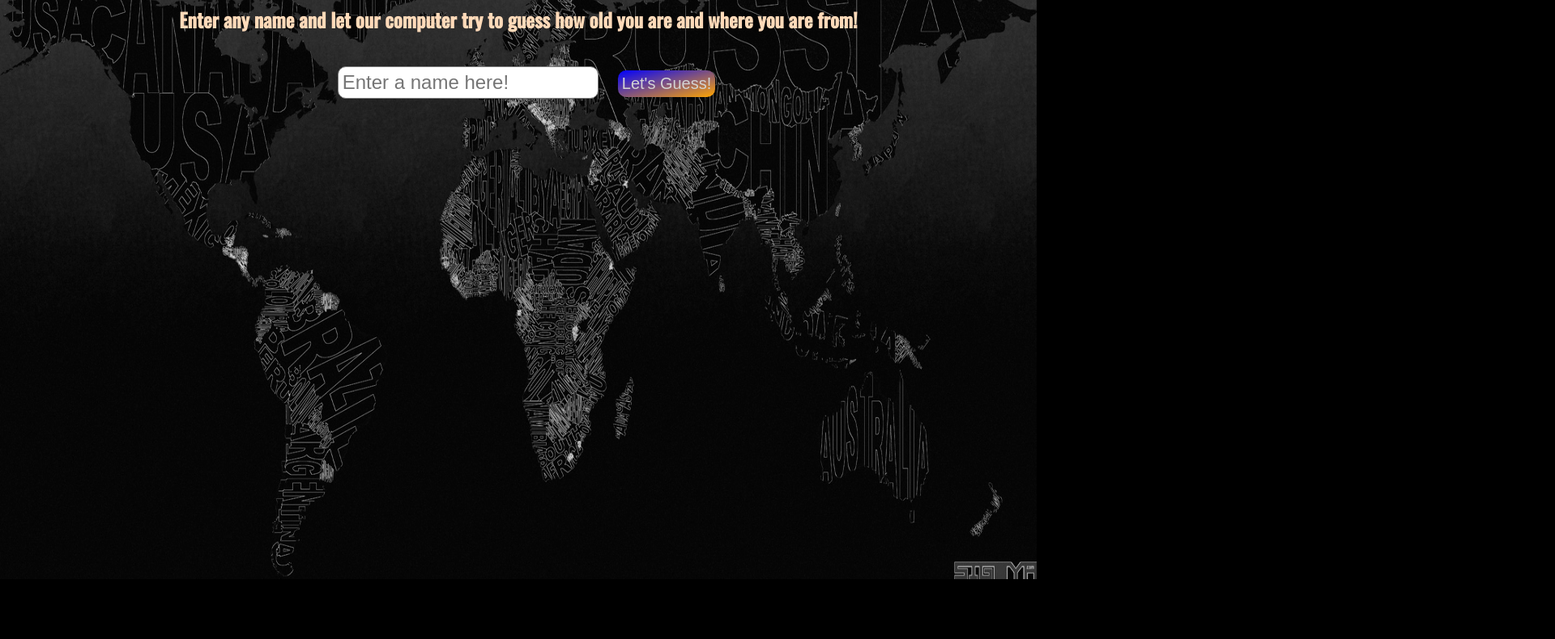
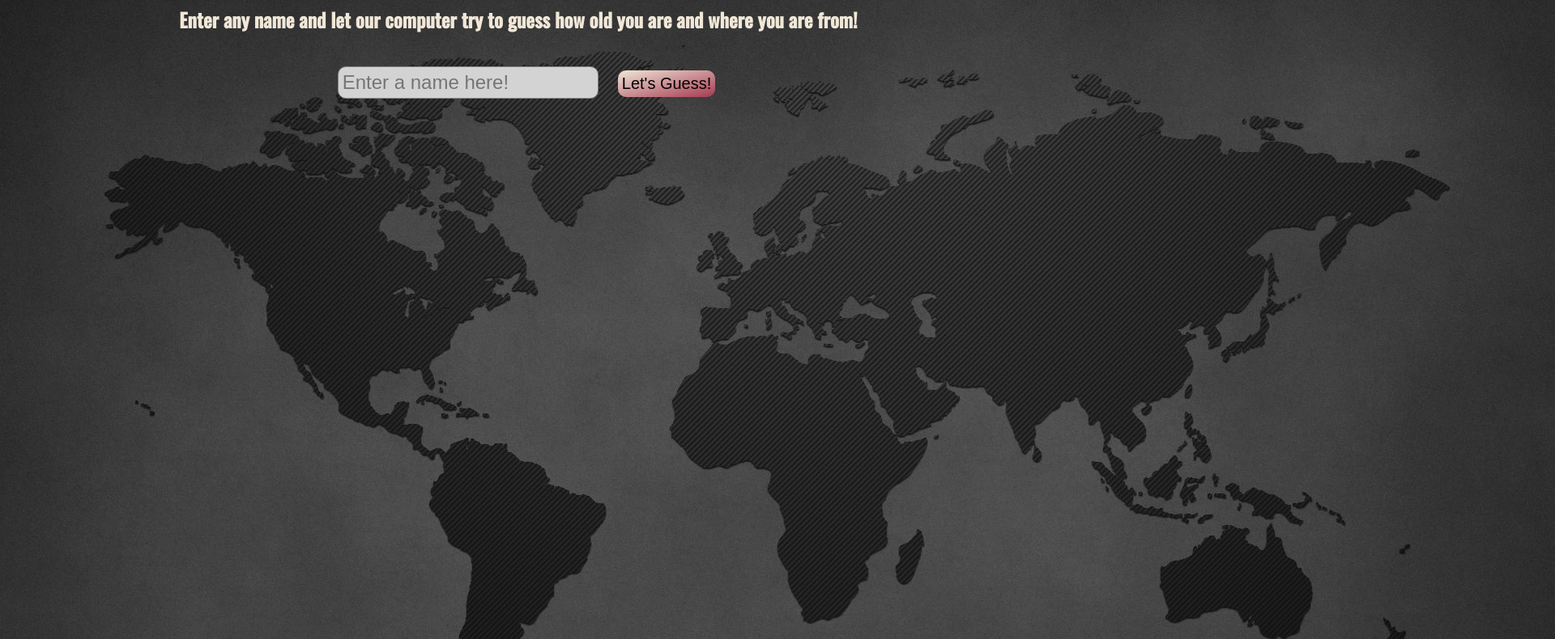
Before and after one commit to Wolfet262/Wolfet262, a website: page index.html in a window 1280 px wide. Shown: the part 84-874 px from the top of the page at 81% size, 1920 px wide, since content can reach past the window. Before the commit the page ends 800 px from the top, so only its background shows below. Drawn offline with nearby package versions, Linux system fonts and the light colour scheme.

Commit message:
finished?

```diff
--- a/index.html
+++ b/index.html
@@ -19,7 +19,7 @@
 
   <body>
     <div class="bgImg">
-      <img src="Media/wordMap.jpg" alt="backgroundImg">
+      <img src="Media/carbonWolrd.jpg" alt="backgroundImg">
 
       <h1>Around the world with just a name</h1>
       <h2>
--- a/style.css
+++ b/style.css
@@ -1,12 +1,8 @@
 body {
     font-family: 'Raleway', sans-serif;
     text-align: center;
-    background-color:rgb(0, 0, 0);
-    /* background-image: url(Media/wordMap.jpg); */
-    /* background-position: center center;
-    background-repeat: no-repeat;
-    background-attachment: fixed;
-    background-size: cover; */
+    background-color:rgb(57, 57, 57);
+
 
 }
 
@@ -24,21 +20,22 @@ body {
     position: absolute;
     left: 0;
     top: 0;
-    width: 100%;
-    height: 100%;
-    opacity: 0.85;
+    opacity: 0.8;
     z-index: -1;
+    background-position: center;
+    background-repeat: no-repeat;
+    background-size: cover;
 }
 
 
 h1 {
-    color: peachpuff;
+    color: #F0E7D8;
     font-family: 'Oswald', sans-serif;
 }
 
 
 h2 {
-    color: peachpuff;
+    color: #F0E7D8;
     font-family: 'Oswald', sans-serif;
 }
 
@@ -51,12 +48,14 @@ p {
 
 }
 
+
+
 @keyframes slidein {
     from {
         transform: translateX(-2000px);
     }
     to {
-        transform: translateX(40px);
+        transform: translateX(10px);
     }
 }
 
@@ -65,10 +64,10 @@ p {
     animation-name: slidein;
     animation-duration: 2s;
     animation-fill-mode: forwards;
-    background-color: rgb(152, 144, 138);
     border-radius: 10px;
     border-top-left-radius: 0px;
     padding: 12px;
+    background-color: #A63A50;
 }
 
 
@@ -88,9 +87,9 @@ p {
     border-radius: 10px;
     border: 1px grey;
     font-size: 20px;
-    background-image: linear-gradient(to bottom right, blue, orange);
+    background-image: linear-gradient(to bottom right, #F0E7D8, #A63A50);
     cursor: pointer;
-    color: lightgray;
+
 }
 
 #input {
@@ -99,5 +98,6 @@ p {
     border: 1px solid grey;
     border-radius: 10px;
     margin: 20px;
+    background-color: lightgray;
 
 }
```
Also changed, not shown: script.js (+0 -10 lines), Media/carbonWolrd.jpg (added).
